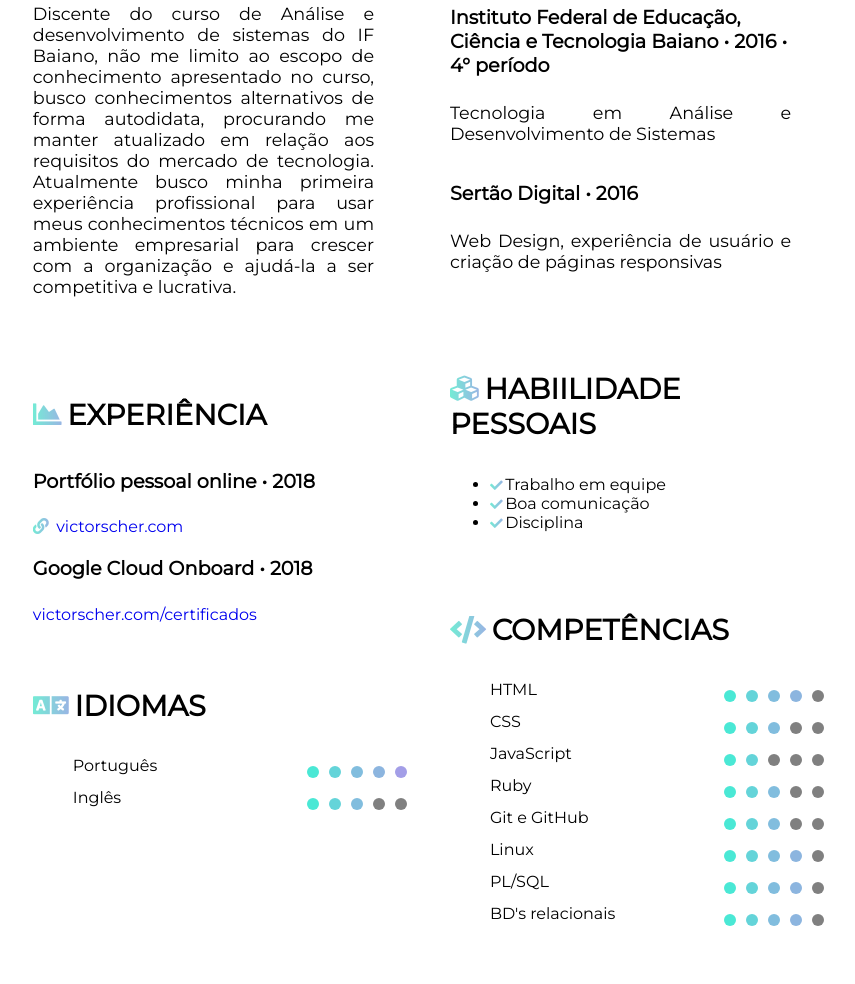
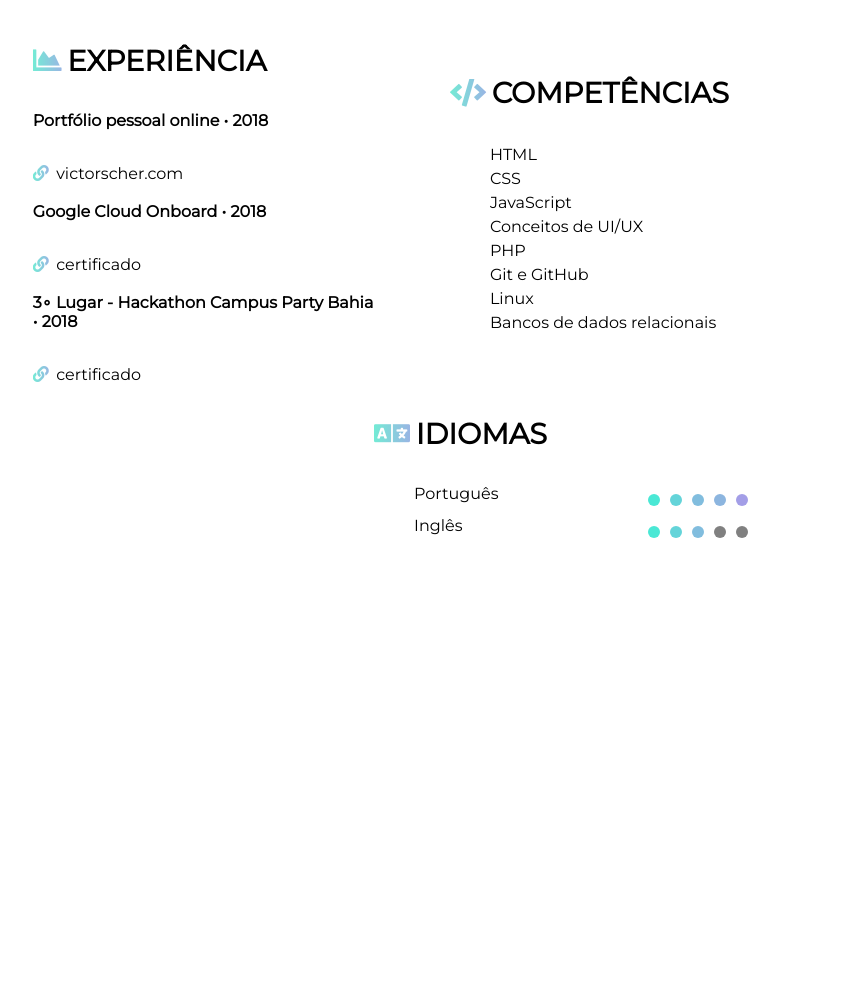
Before and after one commit to victorscher/portfolio, a plain HTML site: page index.html in a window 1280 px wide. Shown: the part 1704-2688 px from the top of the page, without its empty margins (228-1083 px from the left). After the commit the page ends 2300 px from the top, so only its background shows below. Drawn offline with Linux system fonts and the light colour scheme; a web font is replaced by a local one.

Commit message:
Adcionando página de certificados

```diff
--- a/css/index.css
+++ b/css/index.css
@@ -109,7 +109,6 @@
 }
 .about {
     float: left;
-    display: inline-block;
     width: 100%;
 }
 
@@ -142,9 +141,18 @@
     float: left;
 }
 
+.experiencia a {
+  color: #000;
+  line-height: 1.50;
+}
+
 .competencias {
     width: 45%;
     float: right;
+}
+
+.competencias li {
+  line-height: 1.50;
 }
 
 .idiomas {
@@ -164,9 +172,9 @@
 }
 
 .section-conteiner h3 {
-    font-size: 1.2em;
+    font-size: 1em;
     font-weight: bold;
-    padding-bottom: .3em;
+    padding-bottom: 1em;
 }
 
 .section-conteiner p {
@@ -235,3 +243,14 @@
     float: right;
     margin: 10px 5px;
 }
+
+@media screen and (max-width: 1366px) {
+  .card{
+      margin: 180px auto 320px;
+  }
+
+  .about {
+      float: none;
+      width: 100%;
+  }
+}
--- a/index.html
+++ b/index.html
@@ -23,7 +23,7 @@
         <div class="menu">
             <ul class="menu-superior">
                 <li><a href="">sobre</a></li>
-                <li><a href="">certificados</a></li>
+                <li><a href="certificados.html">certificados</a></li>
             </ul>
         </div>
     </header>
@@ -51,8 +51,7 @@
                 <div class="sobre-mim padding-bottom">
                     <h2> <i class="fas fa-male"></i> Sobre mim</h2>
 
-                    <p>Discente do curso de Análise e desenvolvimento de sistemas do IF Baiano, não me limito ao escopo de conhecimento apresentado no curso, busco conhecimentos alternativos de forma autodidata, procurando me manter atualizado em relação aos requisitos do mercado de tecnologia. Atualmente busco minha primeira experiência profissional para usar meus conhecimentos técnicos em um ambiente empresarial para crescer com a organização e ajudá-la a ser competitiva
-                    e lucrativa.
+                    <p>Discente do curso de Análise e desenvolvimento de sistemas do IF Baiano, procuro me manter atualizado em relação aos requisitos do mercado de tecnologia. Atualmente  busco minha primeira experiência profissional para usar meus conhecimentos técnicos para crescer com a organização e ajudá-la a ser competitiva e lucrativa.
                     </p>
                 </div>
 
@@ -67,85 +66,28 @@
                     </p>
                 </div>
 
-                <div class="habilidades-pessoais padding-bottom">
-
-                    <h2> <i class="fas fa-cubes"></i>Habiilidade pessoais</h2>
-                    <ul>
-                        <li><i class="fas fa-check dot"></i>Trabalho em equipe</li>
-                        <li><i class="fas fa-check dot"></i>Boa comunicação</li>
-                        <li><i class="fas fa-check dot"></i></i>Disciplina</li>
-                    </ul>
-                </div>
-
                 <div class="experiencia padding-bottom">
                     <h2><i class="fas fa-chart-area"></i>experiência</h2>
                     <h3>Portfólio pessoal online • 2018</h3>
                     <a href="#"> <i class="fas fa-link"></i> victorscher.com</a>
                     <h3>Google Cloud Onboard • 2018</h3>
-                    <a href="certificado-google">victorscher.com/certificados</a>
-
+                    <a href="certificados.html"><i class="fas fa-link"></i> certificado</a>
+                    <h3>3∘ Lugar - Hackathon Campus Party Bahia • 2018 </h3>
+                    <a href="certificados.html"><i class="fas fa-link"></i> certificado</a>
                 </div>
 
                 <div class="competencias padding-bottom">
                     <h2><i class="fas fa-code"></i></i>Competências</h2>
 
                     <ul class="skill">
-                        <li>HTML
-                            <div class="circle-gray"></div>
-                            <div class="circle-4"></div>
-                            <div class="circle-3"></div>
-                            <div class="circle-2"></div>
-                            <div class="circle-1"></div>
-                        </li>
-                        <li>CSS
-                            <div class="circle-gray"></div>
-                            <div class="circle-gray"></div>
-                            <div class="circle-3"></div>
-                            <div class="circle-2"></div>
-                            <div class="circle-1"></div>
-                        </li>
-                        <li>JavaScript
-                            <div class="circle-gray"></div>
-                            <div class="circle-gray"></div>
-                            <div class="circle-gray"></div>
-                            <div class="circle-2"></div>
-                            <div class="circle-1"></div>
-                        </li>
-                        <li>Ruby
-                            <div class="circle-gray"></div>
-                            <div class="circle-gray"></div>
-                            <div class="circle-3"></div>
-                            <div class="circle-2"></div>
-                            <div class="circle-1"></div>
-                        </li>
-                        <li>Git e GitHub
-                            <div class="circle-gray"></div>
-                            <div class="circle-gray"></div>
-                            <div class="circle-3"></div>
-                            <div class="circle-2"></div>
-                            <div class="circle-1"></div>
-                        </li>
-                        <li>Linux
-                            <div class="circle-gray"></div>
-                            <div class="circle-4"></div>
-                            <div class="circle-3"></div>
-                            <div class="circle-2"></div>
-                            <div class="circle-1"></div>
-                        </li>
-                        <li>PL/SQL
-                            <div class="circle-gray"></div>
-                            <div class="circle-4"></div>
-                            <div class="circle-3"></div>
-                            <div class="circle-2"></div>
-                            <div class="circle-1"></div>
-                        </li>
-                        <li>BD's relacionais
-                            <div class="circle-gray"></div>
-                            <div class="circle-4"></div>
-                            <div class="circle-3"></div>
-                            <div class="circle-2"></div>
-                            <div class="circle-1"></div>
-                        </li>
+                        <li></i>HTML</li>
+                        <li>CSS</li>
+                        <li>JavaScript</li>
+                        <li>Conceitos de UI/UX</li>
+                        <li>PHP</li>
+                        <li>Git e GitHub</li>
+                        <li>Linux</li>
+                        <li>Bancos de dados relacionais</li>
                 </div>
                 <div class="idiomas padding-bottom">
                     <h2><i class="fas fa-language"></i>Idiomas</h2>
```
Also changed, not shown: certificados.html (added, +45 -0 lines), css/certificados.css (added, +27 -0 lines), img/google.png (added), img/hackathon.png (added).
